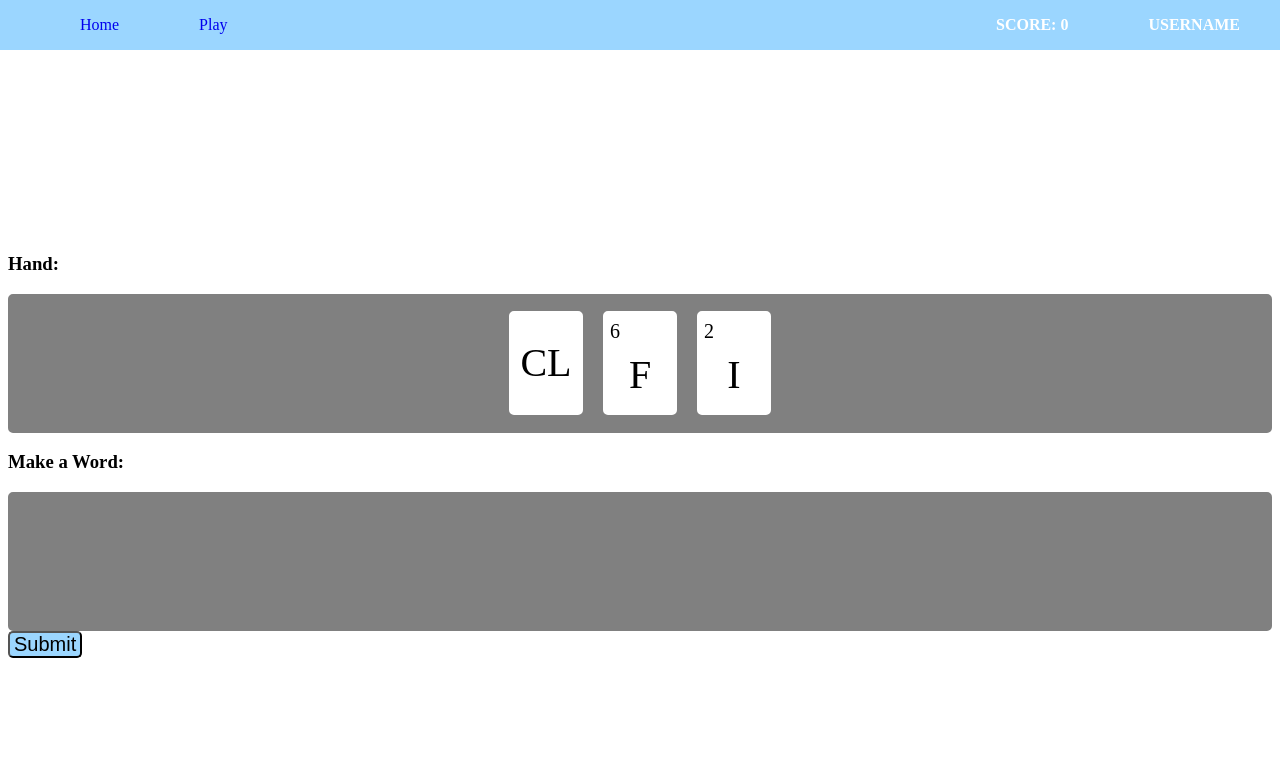
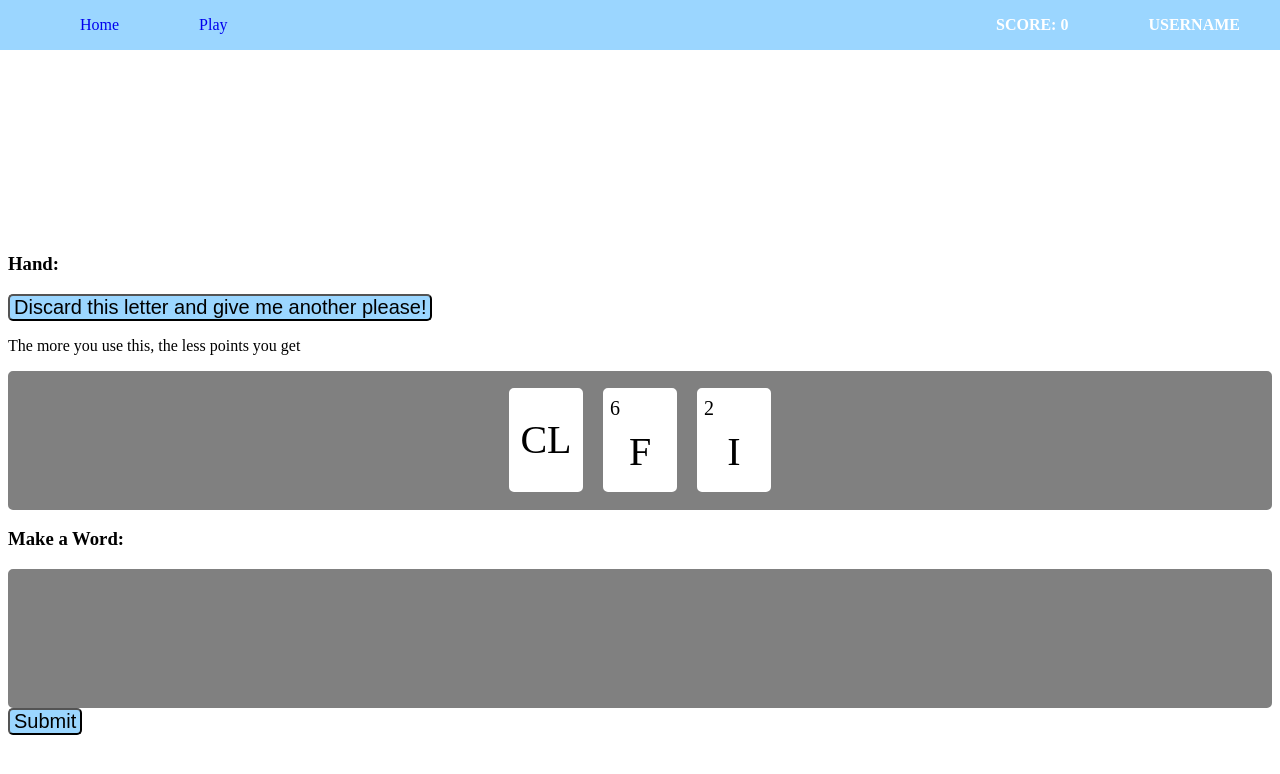
Before and after one commit to zwillerzoog/card-game, a React (Create React App) app: page / in a window 1280 px wide. Shown: the top 774 px of the page. Built offline with nearby package versions, Linux system fonts and the light colour scheme.

Commit message:
discard button added

```diff
--- a/src/components/Cards.jsx
+++ b/src/components/Cards.jsx
@@ -10,9 +10,6 @@ export class Hand extends React.Component {
     constructor(props) {
         super(props);
         this.state = {
-            hand: randomize(deck, this.props.round),
-            word: [],
-            discard: [],
             selected: ''
         };
         this.selectCard = this.selectCard.bind(this);
@@ -42,6 +39,19 @@ export class Hand extends React.Component {
         }
     }
 
+    newCard () {
+        console.log('hi')
+        console.log('this', this.props)
+        let newLetter = randomize(deck, 1)
+        let newArr = this.props.hand.slice();
+        let index = newArr.indexOf(this.state.selected);
+        newArr.push(newLetter);
+        this.setState({
+            selected: ''
+        })
+        this.props.dispatch(updateHand(newArr));
+        return newArr;
+    }
 
     addCard (e) {
         let newArr = this.props.word.slice();
@@ -58,7 +68,7 @@ export class Hand extends React.Component {
                      newArr.push(this.state.selected)
                 }
                  this.props.dispatch(updateWord(newArr));
-                this.setState({
+                 this.setState({
                     word: newArr,
                     selected: ''});
             }
@@ -92,7 +102,10 @@ export class Hand extends React.Component {
     render() {
         return (
             <div style={{width: "100%", marginTop: "20%"}}>
+
                 <h3>Hand:</h3>
+                <button onClick={e => this.newCard(e)}>Discard this letter and give me another please!</button>
+                <p>The more you use this, the less points you get</p>
                 <div className='hand' onClick={e => this.addCard(e)}>
                     { this.props.hand.map(i => {
                             return (
```
